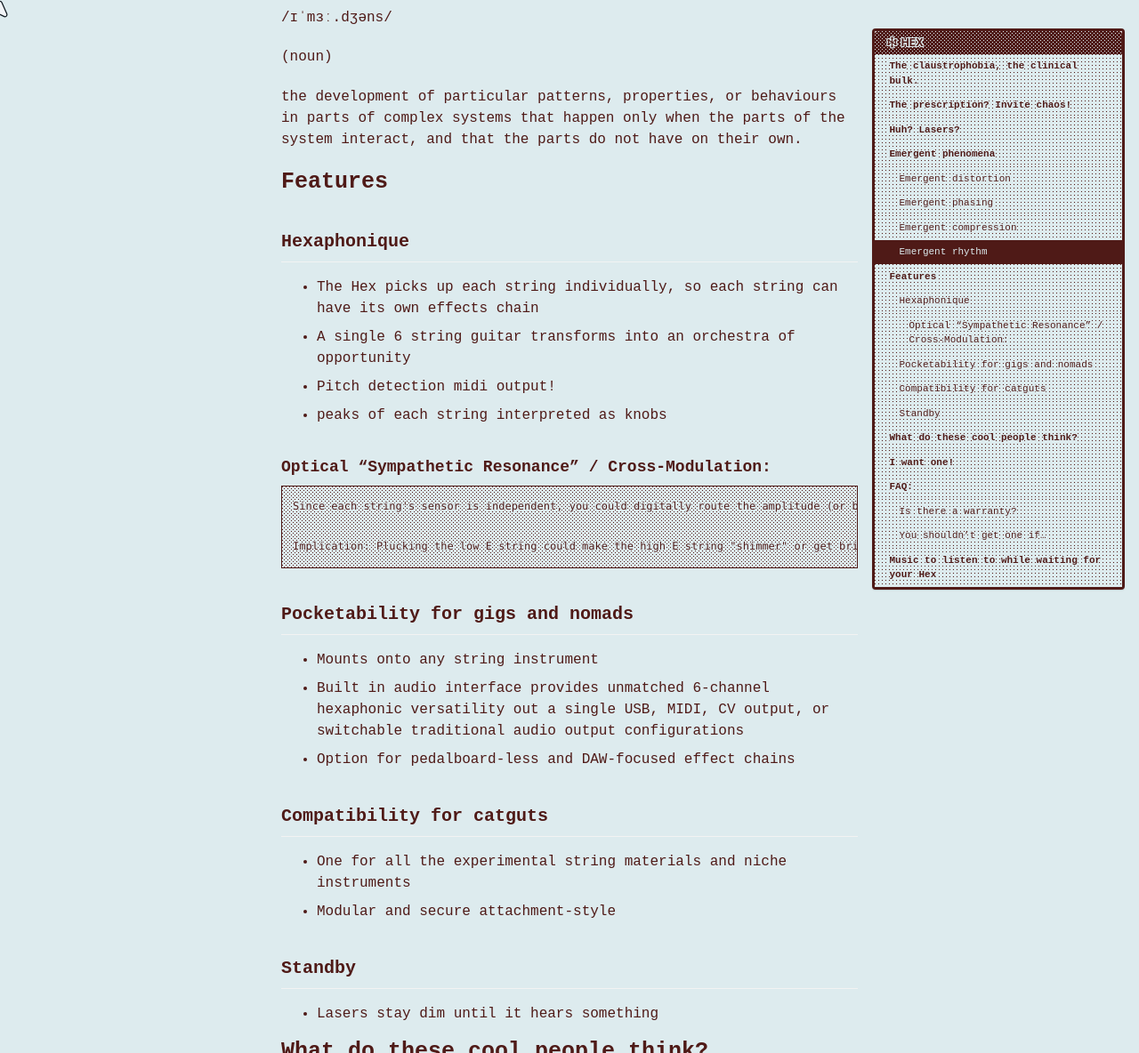
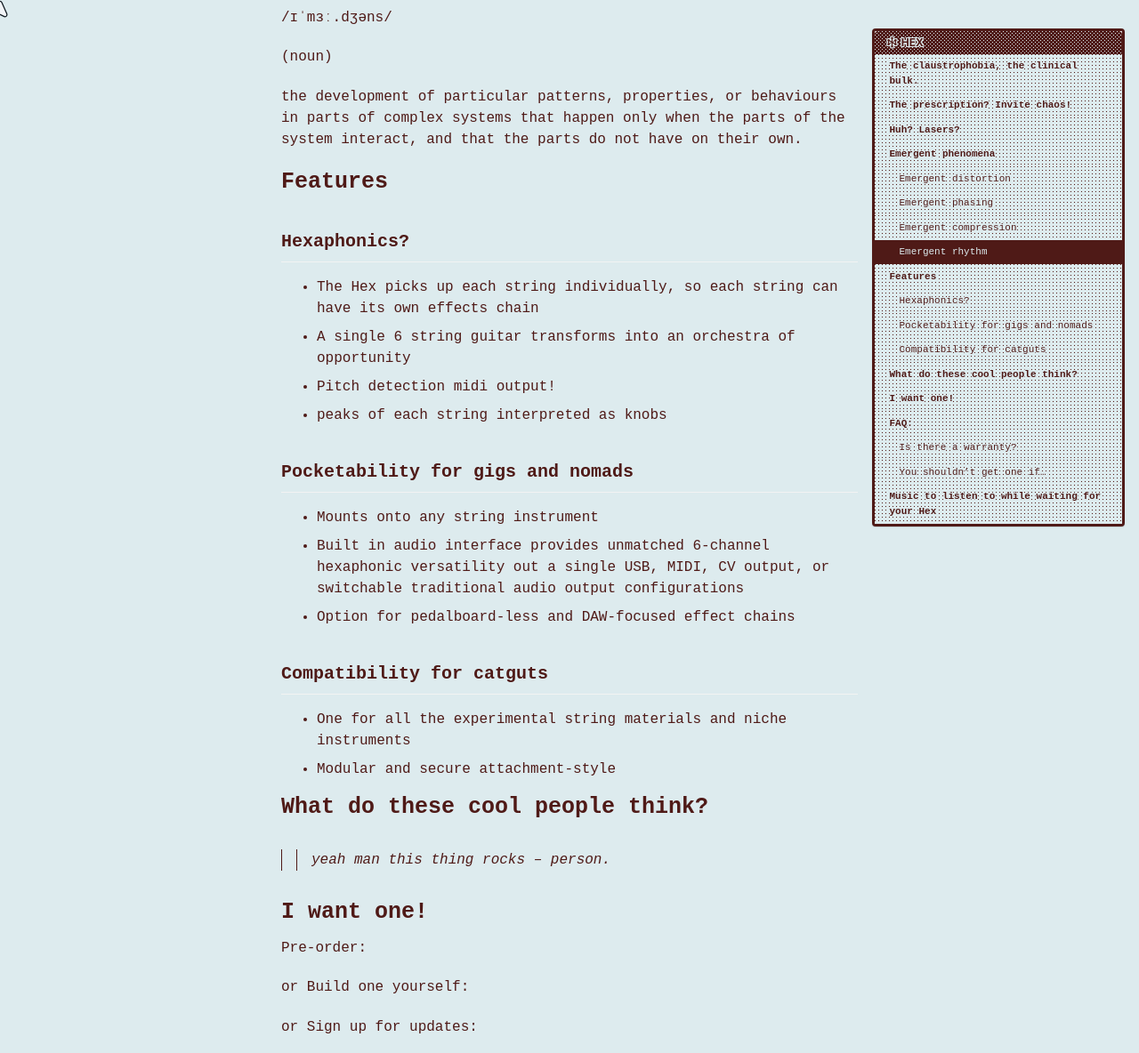
Before and after one commit to cryotato/cryotato.github.io, a Jekyll site: the page built from _pages/shop.md, in a window 1280 px wide and 1400 px high, scrolled down 2367 px, cut to the strip 0-1184 px from the top of the window. Shown: the whole strip at 89% size. Built offline with Jekyll 4.4.1, drawn with Linux system fonts in a browser that asks for light colours; cached includes are drawn as plain includes.

Commit message:
Update shop.md

```diff
--- a/_pages/shop.md
+++ b/_pages/shop.md
@@ -79,17 +79,17 @@ You open the door, to another door, to another door. In this unexplored territor
 
 # Features
 
-## Hexaphonique
+## Hexaphonics?
 - The Hex picks up each string individually, so each string can have its own effects chain
 - A single 6 string guitar transforms into an orchestra of opportunity
 - Pitch detection midi output!
 - peaks of each string interpreted as knobs
 
-### Optical "Sympathetic Resonance" / Cross-Modulation:
+<!-- ### Optical "Sympathetic Resonance" / Cross-Modulation:
 
     Since each string's sensor is independent, you could digitally route the amplitude (or brightness data) of one string's signal to modulate an effect (filter cutoff, gain, panning, laser intensity) on another string.
 
-    Implication: Plucking the low E string could make the high E string "shimmer" or get brighter/fuzzier only when the low E is vibrating strongly. This creates artificial sympathetic resonance effects or complex internal modulation textures impossible with mono pickups.
+    Implication: Plucking the low E string could make the high E string "shimmer" or get brighter/fuzzier only when the low E is vibrating strongly. This creates artificial sympathetic resonance effects or complex internal modulation textures impossible with mono pickups. -->
 
 ## Pocketability for gigs and nomads
 - Mounts onto any string instrument
@@ -99,9 +99,6 @@ You open the door, to another door, to another door. In this unexplored territor
 ## Compatibility for catguts
 - One for all the experimental string materials and niche instruments
 - Modular and secure attachment-style
-
-## Standby
-- Lasers stay dim until it hears something
 
 # What do these cool people think?
 > yeah man this thing rocks -- person.
```
